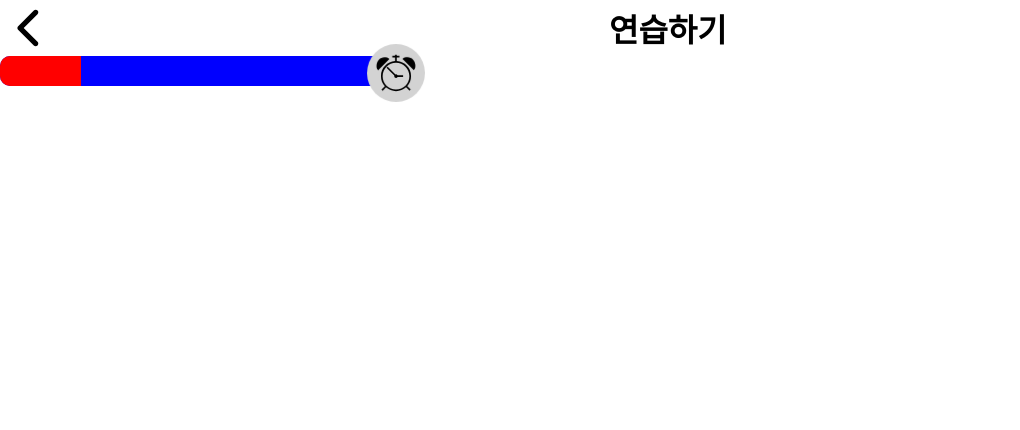
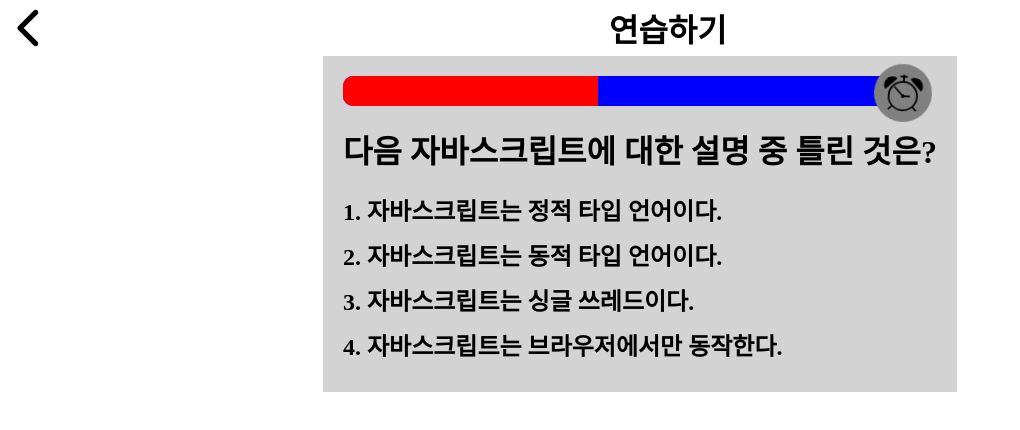
Before and after one commit to hyeon9782/dev-quiz, a React (Vite) app: page /practice in a window 1280 px wide. Shown: the top 430 px of the page, without its empty margins (0-1020 px from the left). Built offline with nearby package versions, Linux system fonts and the light colour scheme.

Commit message:
feat: QuizBox 컴포넌트 마크업

```diff
--- /dev/null
+++ b/src/components/quzi/QuziBox/QuizBox.style.ts
@@ -0,0 +1,24 @@
+import { css } from "@emotion/react";
+
+export const quizBoxStyle = css({
+  padding: "20px",
+  backgroundColor: "lightgray",
+});
+
+export const qustionStyle = css({
+  fontSize: "2rem",
+  fontWeight: "bold",
+  margin: "20px 0 10px 0",
+});
+
+export const examplesStyle = css({
+  display: "flex",
+  flexDirection: "column",
+  gap: "10px",
+  padding: "10px 0",
+});
+
+export const exampleStyle = css({
+  fontSize: "1.5rem",
+  fontWeight: "bold",
+});
--- /dev/null
+++ b/src/components/quzi/QuziBox/QuziBox.tsx
@@ -0,0 +1,32 @@
+import Timer from "../Timer/Timer";
+import {
+  exampleStyle,
+  examplesStyle,
+  quizBoxStyle,
+  qustionStyle,
+} from "./QuizBox.style";
+
+const list = [
+  "자바스크립트는 정적 타입 언어이다.",
+  "자바스크립트는 동적 타입 언어이다.",
+  "자바스크립트는 싱글 쓰레드이다.",
+  "자바스크립트는 브라우저에서만 동작한다.",
+];
+
+const QuziBox = () => {
+  return (
+    <div css={quizBoxStyle}>
+      <Timer />
+      <div css={qustionStyle}>다음 자바스크립트에 대한 설명 중 틀린 것은?</div>
+      <div css={examplesStyle}>
+        {list.map((item, index) => (
+          <div key={index} css={exampleStyle}>
+            {index + 1}. {item}
+          </div>
+        ))}
+      </div>
+    </div>
+  );
+};
+
+export default QuziBox;
--- a/src/components/quzi/Timer/Timer.style.ts
+++ b/src/components/quzi/Timer/Timer.style.ts
@@ -25,7 +25,7 @@ const shake = keyframes`
 
 export const timerBoxStyle = css({
   position: "relative",
-  width: "400px",
+  width: "95%",
   height: "30px",
   backgroundColor: "blue",
   borderRadius: "10px 0 0 10px",
@@ -47,7 +47,7 @@ export const clockStyle = css({
   right: "-25px",
   fontSize: "3rem",
   color: "black",
-  backgroundColor: "lightgray",
+  backgroundColor: "gray",
   padding: "5px",
   borderRadius: "9999px",
   display: "flex",
--- a/src/pages/PracticePage/PracticePage.style.ts
+++ b/src/pages/PracticePage/PracticePage.style.ts
@@ -3,4 +3,7 @@ import { css } from "@emotion/react";
 export const containerStyle = css({
   width: "100%",
   height: "100%",
+  display: "flex",
+  flexDirection: "column",
+  alignItems: "center",
 });
--- a/src/pages/PracticePage/PracticePage.tsx
+++ b/src/pages/PracticePage/PracticePage.tsx
@@ -1,6 +1,6 @@
 import Container from "../../components/common/Container/Container";
 import Header from "../../components/common/Header/Header";
-import Timer from "../../components/quzi/Timer/Timer";
+import QuziBox from "../../components/quzi/QuziBox/QuziBox";
 import { containerStyle } from "./PracticePage.style";
 
 const PracticePage = () => {
@@ -8,7 +8,7 @@ const PracticePage = () => {
     <Container>
       <div css={containerStyle}>
         <Header>연습하기</Header>
-        <Timer />
+        <QuziBox />
       </div>
     </Container>
   );
```
